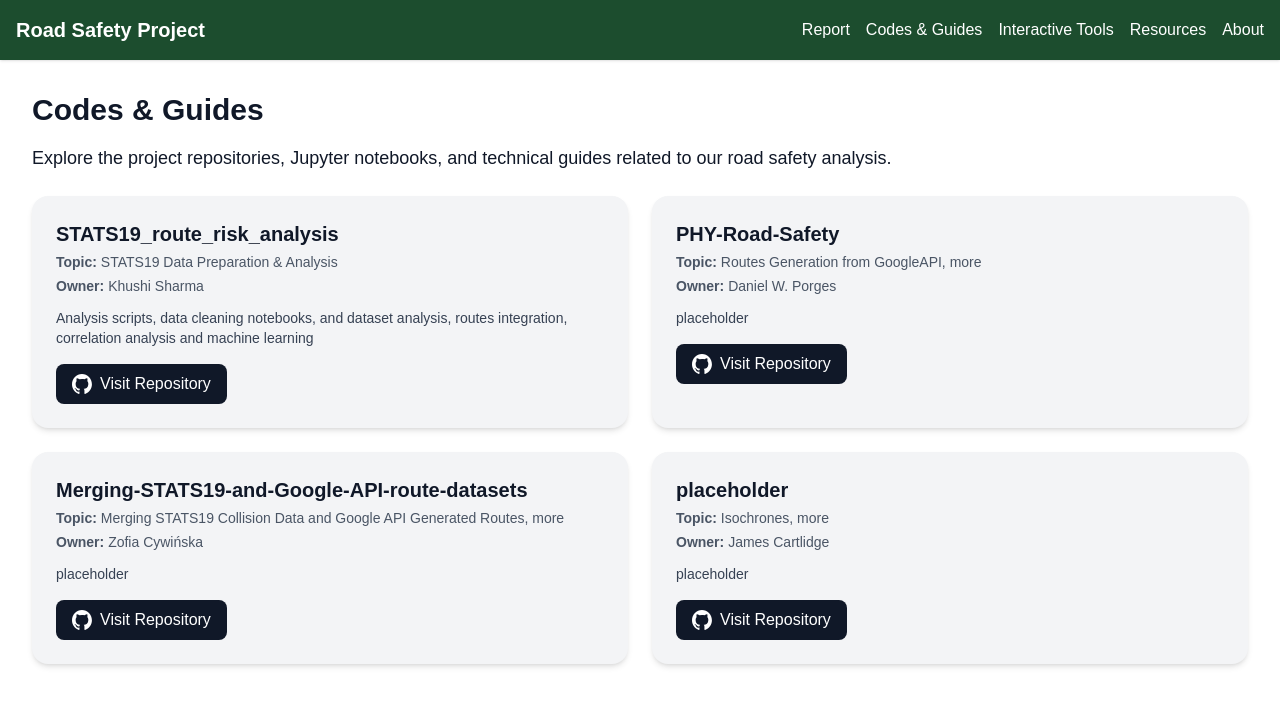
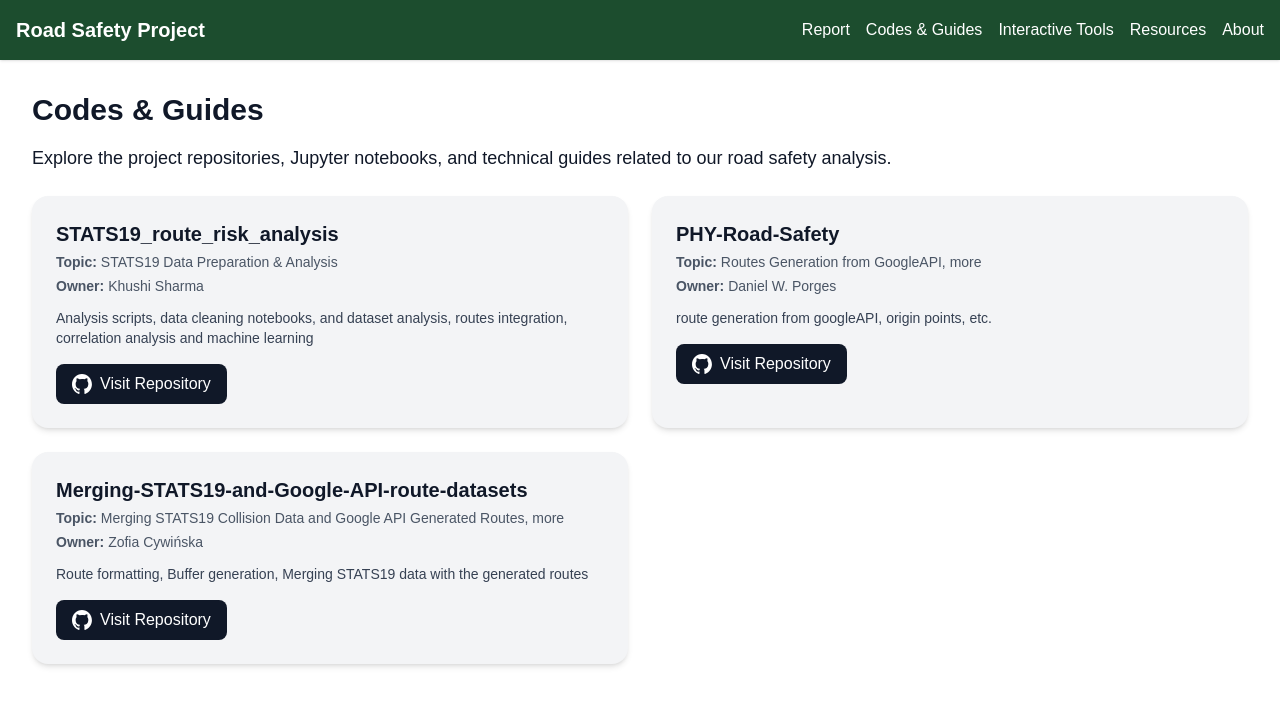
Before and after one commit to KhushiSharma0/phy346-road-safety-portfolio, a Next.js app: page /codes in a window 1280 px wide. Shown: the top 706 px of the page. Built offline with nearby package versions, Linux system fonts and the light colour scheme.

Commit message:
Update texts.ts

```diff
--- a/src/constants/texts.ts
+++ b/src/constants/texts.ts
@@ -38,22 +38,15 @@ export const siteTexts = {
         name: 'PHY-Road-Safety',
         topic: 'Routes Generation from GoogleAPI, more',
         owner: 'Daniel W. Porges',
-        description: 'placeholder',
+        description: 'route generation from googleAPI, origin points, etc.',
         url: 'https://github.com/dwporges/PHY-Road-Safety',
       },
       {
         name: 'Merging-STATS19-and-Google-API-route-datasets',
         topic: 'Merging STATS19 Collision Data and Google API Generated Routes, more',
         owner: 'Zofia Cywińska',
-        description: 'placeholder',
+        description: 'Route formatting, Buffer generation, Merging STATS19 data with the generated routes',
         url: 'https://github.com/zmcywinska/Merging-STATS19-and-Google-API-route-datasets',
-      },
-      {
-        name: 'placeholder',
-        topic: 'Isochrones, more',
-        owner: 'James Cartlidge',
-        description: 'placeholder',
-        url: 'https://github.com/Teammate4/teammate4-repo',
       },
     ],
   },
```
